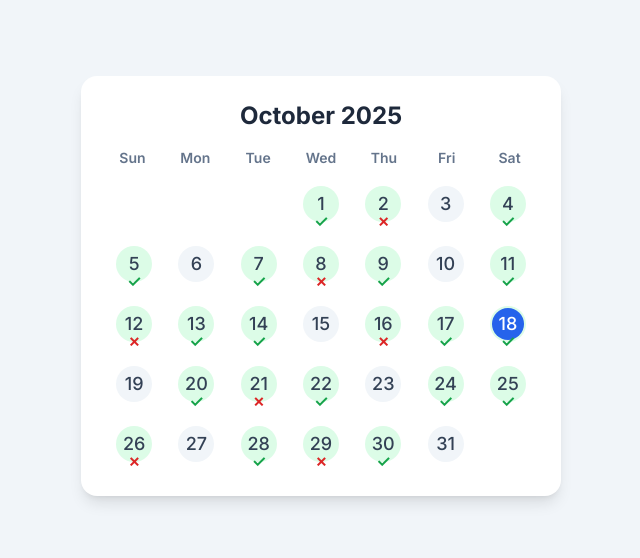
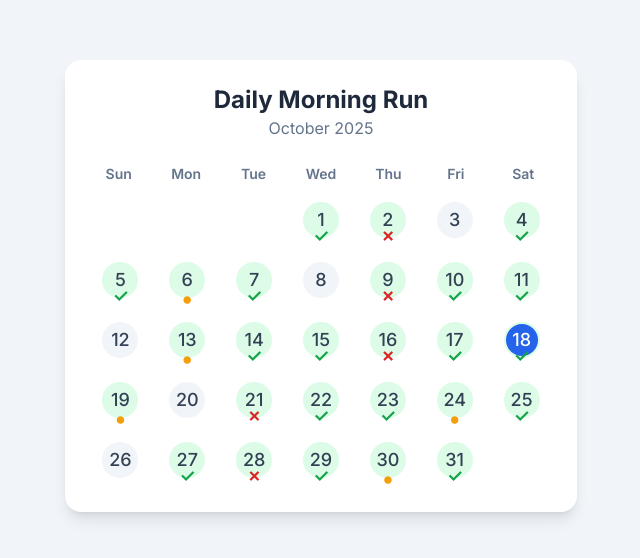
Before and after one commit to aymanSalahA/dotCalendar, a plain HTML site: page index.html in a window 1280 px wide. Shown: the part 114-672 px from the top of the page, without its empty margins (319-959 px from the left). Drawn offline with nearby package versions, Linux system fonts and the light colour scheme.

Commit message:
Edit for skipped items and Fetch api

```diff
--- a/index.html
+++ b/index.html
@@ -3,7 +3,7 @@
 <head>
     <meta charset="UTF-8" />
     <meta name="viewport" content="width=device-width, initial-scale=1.0" />
-    <title>Calendar Dot</title>
+    <title>Habit Tracker Calendar</title>
     <!-- Tailwind CSS for styling -->
     <script src="https://cdn.tailwindcss.com"></script>
     <!-- Google Fonts for a cleaner typography -->
@@ -14,38 +14,51 @@
         /* Using a modern font for the whole page */
         body {
             font-family: 'Inter', sans-serif;
+            background-color: #f1f5f9; /* A light slate color */
         }
 
-        /* Custom styles for the check and x-marks using pseudo-elements */
+        /* Base styles for the status marks */
         .check-mark::after,
-        .x-mark::after {
+        .x-mark::after,
+        .skip-mark::after {
             position: absolute;
-            top: 55%; /* Adjusted position for better alignment */
+            top: 62%; /* Lowered the icons from 55% */
             left: 50%;
             transform: translateX(-50%);
             z-index: 20; /* Ensure it's above the dot */
             font-weight: bold;
-            font-size: 1rem;
+            font-size: 1.1rem; /* Slightly larger for better visibility */
+            line-height: 1;
         }
 
+        /* Check mark for 'isDone: true' */
         .check-mark::after {
             content: "✓";
-            color: #16a34a; /* A darker, more pleasant green */
+            color: #16a34a; /* Dark green */
         }
 
+        /* X mark for 'isDone: false' and 'isSkipped: false' */
         .x-mark::after {
             content: "✗";
-            color: #dc2626; /* A matching red */
+            color: #dc2626; /* Dark red */
+        }
+
+        /* Dot mark for 'isSkipped: true' */
+        .skip-mark::after {
+            content: "•"; /* Changed icon for skipped */
+            color: #f59e0b; /* Changed color to amber/yellow */
+            font-size: 1.5rem; /* Made the dot a bit larger */
         }
     </style>
 </head>
-<body class="bg-slate-100 flex items-center justify-center min-h-screen">
+<body class="flex items-center justify-center min-h-screen p-4">
     <!-- Main container for the calendar -->
-    <div class="w-full max-w-lg mx-auto p-4">
+    <div class="w-full max-w-lg mx-auto">
         <div class="bg-white rounded-2xl shadow-lg p-6">
-            <!-- Header section for month and year -->
-            <div class="text-center mb-4">
-                <h1 class="text-2xl font-bold text-slate-800">October 2025</h1>
+            <!-- Header section for habit, month, and year -->
+            <div class="text-center mb-6">
+                <h1 id="habit-name" class="text-2xl font-bold text-slate-800"></h1>
+                <p id="month-year" class="text-md text-slate-500"></p>
             </div>
 
             <!-- Days of the week headers -->
@@ -67,73 +80,117 @@
     </div>
 
     <script>
-        const grid = document.getElementById("calendar-grid");
-
-        // --- Static Data for October 2025 ---
-        // isSelected: Determines if the day is part of the program (dot is visible)
-        // isDone: If isSelected is true, determines if the task was completed (check or x-mark)
-        const october2025Data = [
-            { day: 1, isSelected: true, isDone: true },
-            { day: 2, isSelected: true, isDone: false },
-            { day: 3, isSelected: false, isDone: false },
-            { day: 4, isSelected: true, isDone: true },
-            { day: 5, isSelected: true, isDone: true },
-            { day: 6, isSelected: false, isDone: false },
-            { day: 7, isSelected: true, isDone: true },
-            { day: 8, isSelected: true, isDone: false },
-            { day: 9, isSelected: true, isDone: true },
-            { day: 10, isSelected: false, isDone: false },
-            { day: 11, isSelected: true, isDone: true },
-            { day: 12, isSelected: true, isDone: false },
-            { day: 13, isSelected: true, isDone: true },
-            { day: 14, isSelected: true, isDone: true },
-            { day: 15, isSelected: false, isDone: false },
-            { day: 16, isSelected: true, isDone: false },
-            { day: 17, isSelected: true, isDone: true },
-            { day: 18, isSelected: true, isDone: true },
-            { day: 19, isSelected: false, isDone: false },
-            { day: 20, isSelected: true, isDone: true },
-            { day: 21, isSelected: true, isDone: false },
-            { day: 22, isSelected: true, isDone: true },
-            { day: 23, isSelected: false, isDone: false },
-            { day: 24, isSelected: true, isDone: true },
-            { day: 25, isSelected: true, isDone: true },
-            { day: 26, isSelected: true, isDone: false },
-            { day: 27, isSelected: false, isDone: false },
-            { day: 28, isSelected: true, isDone: true },
-            { day: 29, isSelected: true, isDone: false },
-            { day: 30, isSelected: true, isDone: true },
-            { day: 31, isSelected: false, isDone: false },
-        ];
+        // --- Mock Server API Data ---
+        // This object simulates the data you would fetch from your server.
+        // You can replace this with a `fetch()` call to your API endpoint.
+        const apiData = {
+            // The full year.
+            year: "2025",
+            // The month (1-12).
+            month: "10",
+            // The name of the habit being tracked.
+            habitName: "Daily Morning Run",
+            // An array containing the status for each day of the month.
+            items: [
+                { day: "01-10-2025", isValid: true, isDone: true, isSkipped: false },
+                { day: "02-10-2025", isValid: true, isDone: false, isSkipped: false },
+                { day: "03-10-2025", isValid: false, isDone: false, isSkipped: false },
+                { day: "04-10-2025", isValid: true, isDone: true, isSkipped: false },
+                { day: "05-10-2025", isValid: true, isDone: true, isSkipped: false },
+                { day: "06-10-2025", isValid: true, isDone: false, isSkipped: true },
+                { day: "07-10-2025", isValid: true, isDone: true, isSkipped: false },
+                { day: "08-10-2025", isValid: false, isDone: false, isSkipped: false },
+                { day: "09-10-2025", isValid: true, isDone: false, isSkipped: false },
+                { day: "10-10-2025", isValid: true, isDone: true, isSkipped: false },
+                { day: "11-10-2025", isValid: true, isDone: true, isSkipped: false },
+                { day: "12-10-2025", isValid: false, isDone: false, isSkipped: false },
+                { day: "13-10-2025", isValid: true, isDone: false, isSkipped: true },
+                { day: "14-10-2025", isValid: true, isDone: true, isSkipped: false },
+                { day: "15-10-2025", isValid: true, isDone: true, isSkipped: false },
+                { day: "16-10-2025", isValid: true, isDone: false, isSkipped: false },
+                { day: "17-10-2025", isValid: true, isDone: true, isSkipped: false },
+                { day: "18-10-2025", isValid: true, isDone: true, isSkipped: false },
+                { day: "19-10-2025", isValid: true, isDone: false, isSkipped: true },
+                { day: "20-10-2025", isValid: false, isDone: false, isSkipped: false },
+                { day: "21-10-2025", isValid: true, isDone: false, isSkipped: false },
+                { day: "22-10-2025", isValid: true, isDone: true, isSkipped: false },
+                { day: "23-10-2025", isValid: true, isDone: true, isSkipped: false },
+                { day: "24-10-2025", isValid: true, isDone: false, isSkipped: true },
+                { day: "25-10-2025", isValid: true, isDone: true, isSkipped: false },
+                { day: "26-10-2025", isValid: false, isDone: false, isSkipped: false },
+                { day: "27-10-2025", isValid: true, isDone: true, isSkipped: false },
+                { day: "28-10-2025", isValid: true, isDone: false, isSkipped: false },
+                { day: "29-10-2025", isValid: true, isDone: true, isSkipped: false },
+                { day: "30-10-2025", isValid: true, isDone: false, isSkipped: true },
+                { day: "31-10-2025", isValid: true, isDone: true, isSkipped: false },
+            ]
+        };
 
         // --- Calendar Generation Logic ---
-        const year = 2025;
-        const month = 9; // JavaScript months are 0-indexed (0=Jan, 9=Oct)
+
+        // Get references to HTML elements
+        const grid = document.getElementById("calendar-grid");
+        const habitNameEl = document.getElementById("habit-name");
+        const monthYearEl = document.getElementById("month-year");
+
+        // Parse data from the API response
+        const year = parseInt(apiData.year);
+        // JavaScript months are 0-indexed (0=Jan), so we subtract 1.
+        const month = parseInt(apiData.month) - 1;
 
         // Get the first day of the month (0=Sun, 1=Mon, ..., 6=Sat)
         const firstDayOfMonth = new Date(year, month, 1).getDay();
+
+        // Create a date object for formatting the month name
+        const date = new Date(year, month);
+        const monthName = date.toLocaleString('default', { month: 'long' });
+
+        // Update the header text
+        habitNameEl.textContent = apiData.habitName;
+        monthYearEl.textContent = `${monthName} ${year}`;
 
         let calendarHTML = '';
 
         // Add empty cells for the days before the 1st of the month
         for (let i = 0; i < firstDayOfMonth; i++) {
-            calendarHTML += `<div class="day-cell-empty"></div>`;
+            calendarHTML += `<div></div>`;
         }
 
-        // Populate the grid with data from the static array
-        october2025Data.forEach(dayData => {
-            const statusClass = dayData.isSelected ? (dayData.isDone ? "check-mark" : "x-mark") : "";
-            const dotClass = dayData.isSelected ? "bg-green-100" : "bg-slate-100";
-            const dayNumberClass = new Date().getDate() === dayData.day && new Date().getMonth() === month && new Date().getFullYear() === year
-                ? 'bg-blue-600 text-white'
-                : 'text-slate-700';
+        // Populate the grid with data from the `items` array
+        apiData.items.forEach(item => {
+            let statusClass = "";
+            let dotClass = "bg-slate-100"; // Default to gray for invalid days
+
+            // Determine which mark and dot color to show.
+            if (item.isValid) {
+                // For ANY valid day (done, not done, or skipped), the background dot is green.
+                dotClass = "bg-green-100";
+
+                if (item.isSkipped) {
+                    statusClass = "skip-mark";  // • (yellow icon)
+                } else if (item.isDone) {
+                    statusClass = "check-mark"; // ✓ (green icon)
+                } else {
+                    statusClass = "x-mark";     // ✗ (red icon)
+                }
+            }
+
+            // Extract the day number from the "DD-MM-YYYY" string.
+            const dayNumber = parseInt(item.day.substring(0, 2), 10);
+
+            // Highlight the current day
+            const isToday = new Date().getDate() === dayNumber &&
+                            new Date().getMonth() === month &&
+                            new Date().getFullYear() === year;
+
+            const dayNumberClass = isToday ? 'bg-blue-600 text-white' : 'text-slate-700';
 
             calendarHTML += `
                 <div class="relative h-14 flex items-center justify-center text-lg font-medium ${statusClass}">
                     <!-- The colored dot background -->
                     <span class="absolute top-1/2 left-1/2 -translate-x-1/2 -translate-y-1/2 w-9 h-9 rounded-full z-10 ${dotClass}"></span>
                     <!-- The day number, sits on top of the dot -->
-                    <span class="relative z-20 w-8 h-8 flex items-center justify-center rounded-full ${dayNumberClass}">${dayData.day}</span>
+                    <span class="relative z-20 w-8 h-8 flex items-center justify-center rounded-full ${dayNumberClass}">${dayNumber}</span>
                 </div>`;
         });
 
```
